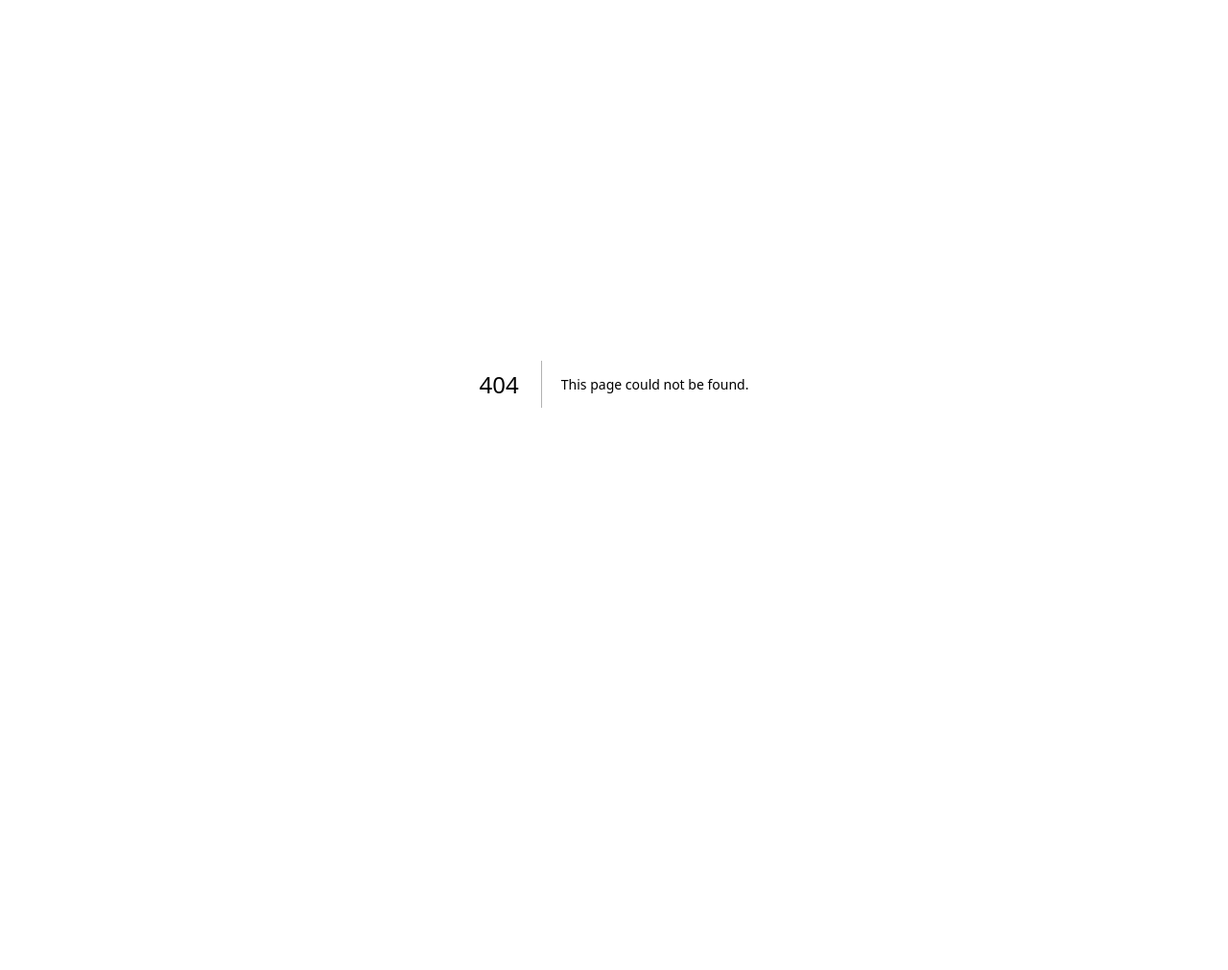
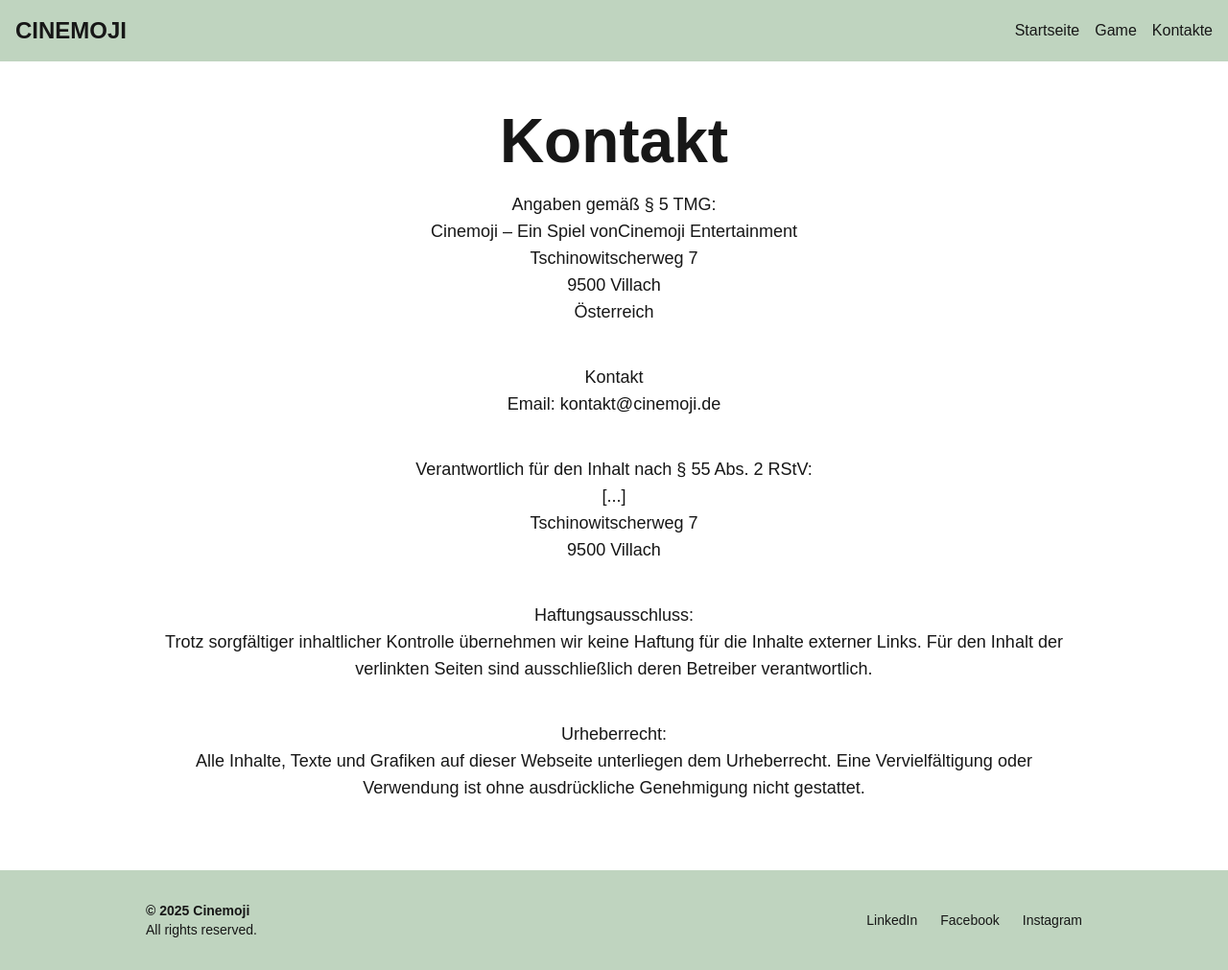
Before and after one commit to stauberc/Cinemoji, a Next.js app: page /contact in a window 1280 px wide. Before the commit this address had no page. Shown: the whole page at 96% size. Before the commit the page ends 800 px from the top, so only its background shows below. Built offline with nearby package versions, Linux system fonts and the light colour scheme.

Commit message:
LandingPage fertig, Contacts fertig, Footer und Header fertig, Game Seite verschönert

```diff
--- /dev/null
+++ b/src/app/components/footer.tsx
@@ -0,0 +1,24 @@
+export default function Footer() {
+  return (
+    <footer className="bg-[var(--green)] text-[var(--text1)] py-8">
+      <div className="max-w-5xl mx-auto px-6 flex flex-col md:flex-row justify-between items-center gap-6 text-sm">
+        <div className="text-center md:text-left">
+          <p className="font-semibold">© {new Date().getFullYear()} Cinemoji</p>
+          <p>All rights reserved.</p>
+        </div>
+
+        <div className="flex gap-6">
+          <a href="" target="_blank" className="hover:text-black transition">
+            LinkedIn
+          </a>
+          <a href="" target="_blank" className="hover:text-black transition">
+            Facebook
+          </a>
+          <a href="" target="_blank" className="hover:text-black transition">
+            Instagram
+          </a>
+        </div>
+      </div>
+    </footer>
+  );
+}
--- /dev/null
+++ b/src/app/components/header.tsx
@@ -0,0 +1,29 @@
+import Link from 'next/link'; //Luna
+
+export default function Header() {
+  return (
+    <header className="fixed top-0 left-0 w-full flex justify-between items-center p-4 bg-[var(--green)] text-[var(--foreground)]  z-50">
+      <div className="text-2xl font-bold">CINEMOJI</div>
+
+      <nav>
+        <ul className="flex gap-4">
+          <li>
+            <Link href="/" className="hover:text-white">
+              Startseite
+            </Link>
+          </li>
+          <li>
+            <Link href="/game" className="hover:text-white">
+              Game
+            </Link>
+          </li>
+          <li>
+            <Link href="/contact" className="hover:text-white">
+              Kontakte
+            </Link>
+          </li>
+        </ul>
+      </nav>
+    </header>
+  );
+}
--- /dev/null
+++ b/src/app/contact/page.tsx
@@ -0,0 +1,49 @@
+import Header from "../components/header"; //Luna
+import Footer from "../components/footer";
+
+export default function contact() {
+  return (
+    <div>
+      <Header />
+      <div className="flex flex-col items-center justify-center bg-[var(--background)] text-[var(--foreground)] p-4 md:p-8 text-center mt-20">
+        <h1 className="text-2xl md:text-4xl">Kontakt</h1>
+        <p className="text-base md:text-lg mx-4 md:mx-32 mb-6 md:mb-10">
+          Angaben gemäß § 5 TMG:
+          <br />
+          Cinemoji – Ein Spiel vonCinemoji Entertainment
+          <br />
+          Tschinowitscherweg 7
+          <br />
+          9500 Villach
+          <br />
+          Österreich
+        </p>
+        <p className="text-base md:text-lg mx-4 md:mx-32 mb-6 md:mb-10">
+          Kontakt
+          <br />
+          Email: kontakt@cinemoji.de
+        </p>
+        <p className="text-base md:text-lg mx-4 md:mx-32 mb-6 md:mb-10">
+          Verantwortlich für den Inhalt nach § 55 Abs. 2 RStV:
+          <br />
+          [...]
+          <br />
+          Tschinowitscherweg 7
+          <br />
+          9500 Villach
+        </p>
+        <p className="text-base md:text-lg mx-4 md:mx-32 mb-6 md:mb-10">
+          Haftungsausschluss:
+          <br />
+          Trotz sorgfältiger inhaltlicher Kontrolle übernehmen wir keine Haftung für die Inhalte externer Links. Für den Inhalt der verlinkten Seiten sind ausschließlich deren Betreiber verantwortlich.
+        </p>
+        <p className="text-base md:text-lg mx-4 md:mx-32 mb-6 md:mb-10">
+          Urheberrecht:
+          <br />
+          Alle Inhalte, Texte und Grafiken auf dieser Webseite unterliegen dem Urheberrecht. Eine Vervielfältigung oder Verwendung ist ohne ausdrückliche Genehmigung nicht gestattet.
+        </p>
+      </div>
+      <Footer />
+    </div>
+  );
+}
--- a/src/app/game/page.tsx
+++ b/src/app/game/page.tsx
@@ -1,6 +1,8 @@
 'use client'; //Carlotta
 import { useEffect, useState } from 'react';
 import { io } from 'socket.io-client';
+import Header from '../components/header'; //Luna
+import Footer from '../components/footer';
 
 let socket: any;
 
@@ -80,7 +82,7 @@ export default function EmojiMovieQuiz() {
 
     return (
       <main className="flex flex-col items-center justify-center min-h-screen p-6 text-center">
-        <h1 className="text-3xl font-bold mb-4">🏁 Spiel beendet!</h1>
+        <h1 className="text-3xl font-bold mb-4">Spiel beendet!</h1>
         <p className="text-xl mb-4">
           {winners.length === 1
             ? `🎉 Gewinner: ${winners[0].shortId} mit ${winners[0].score} Punkten`
@@ -105,23 +107,27 @@ export default function EmojiMovieQuiz() {
   }
 
   return (
-    <main className="flex flex-col items-center justify-center min-h-screen p-6 text-center">
-      <h1 className="text-3xl font-bold mb-4">🎬 Emoji-Film-Quiz (Multiplayer)</h1>
+    <div>
+      < Header /> {/*Luna*/}
+      <main className="flex flex-col items-center justify-center min-h-screen p-6 text-center mt-20">
+        <h1 className="text-3xl font-bold mb-4">Emoji-Film-Quiz (Multiplayer)</h1>
 
         {!gameStarted ? (
           <div className="mb-6">
             <h2 className="text-xl mb-2">Spieldauer wählen:</h2>
             <div className="flex gap-4 mb-4">
-            <button className={`px-4 py-2 rounded ${gameDuration === 30 ? 'bg-blue-600 text-white' : 'bg-gray-200'}`} onClick={() => setGameDuration(30)}>
+              <button className={`px-4 py-2 rounded ${gameDuration === 30 ? 'bg-[var(--darkgreen)] text-white' : 'bg-gray-200'}`} onClick={() => setGameDuration(30)}>
                 30 Sekunden
               </button>
-            <button className={`px-4 py-2 rounded ${gameDuration === 60 ? 'bg-blue-600 text-white' : 'bg-gray-200'}`} onClick={() => setGameDuration(60)}>
+              <button className={`px-4 py-2 rounded ${gameDuration === 60 ? 'bg-[var(--darkgreen)] text-white' : 'bg-gray-200'}`} onClick={() => setGameDuration(60)}>
                 1 Minute
               </button>
             </div>
-          <button className="bg-green-600 text-white px-6 py-3 rounded hover:bg-green-700 transition" onClick={startGame}>
+            <div className="flex justify-center">
+              <button className="bg-[var(--green)] text-[var(--foreground)] px-6 py-3 rounded hover:bg-[var(--darkgreen)] transition" onClick={startGame}>
                 Spiel starten
               </button>
+            </div>
           </div>
         ) : (
           <>
@@ -130,14 +136,14 @@ export default function EmojiMovieQuiz() {
             <div className="text-lg mb-2">⭐ Punkte: {score}</div>
 
             <input
-            className="border p-2 text-lg w-72 mb-3"
+              className="border p-2 text-lg w-72 mb-3 rounded-xl focus:outline-none focus:ring-2 focus:ring-[var(--green)]"
               placeholder="Filmtitel eingeben..."
               value={input}
               onChange={(e) => setInput(e.target.value)}
               onKeyDown={(e) => e.key === 'Enter' && sendAnswer()}
             />
             <div className="flex gap-4 mb-4">
-            <button className="bg-blue-600 text-white px-4 py-2 rounded hover:bg-blue-700 transition" onClick={sendAnswer}>
+              <button className="bg-[var(--green)] text-[var(--foreground)] px-4 py-2 rounded hover:bg-[var(--darkgreen)] transition" onClick={sendAnswer}>
                 Senden
               </button>
             </div>
@@ -153,5 +159,7 @@ export default function EmojiMovieQuiz() {
           </>
         )}
       </main>
+      <Footer /> {/*Luna*/}
+    </div>
   );
 }
--- a/src/app/globals.css
+++ b/src/app/globals.css
@@ -25,3 +25,7 @@ h2 {
   font-weight: bold;
   margin-bottom: 1rem;
 }
+
+.border {
+  border: 2px solid var(--green);
+}
--- a/src/app/page.tsx
+++ b/src/app/page.tsx
@@ -1,8 +1,12 @@
 import Link from "next/link";//Luna
+import Header from "./components/header";
+import Footer from "./components/footer"; //Luna
+import './globals.css';
 
 export default function LandingPage() {
   return (
     <div>
+      <Header />
       <div className="flex flex-col items-center justify-center min-h-screen bg-[var(--background)] text-[var(--foreground)] p-4 md:p-8 text-center">
         <h1 className="text-2xl md:text-4xl">Cinemoji</h1>
         <p className="text-base md:text-lg mx-4 md:mx-32 mb-6 md:mb-10">
@@ -56,6 +60,7 @@ export default function LandingPage() {
           <li>Kein Stress – Cinemoji ist zum Spaß da!</li>
         </ul>
       </div>
+      <Footer />
     </div>
   );
 }
```
Lines whose indentation alone changed are shown as unchanged.
